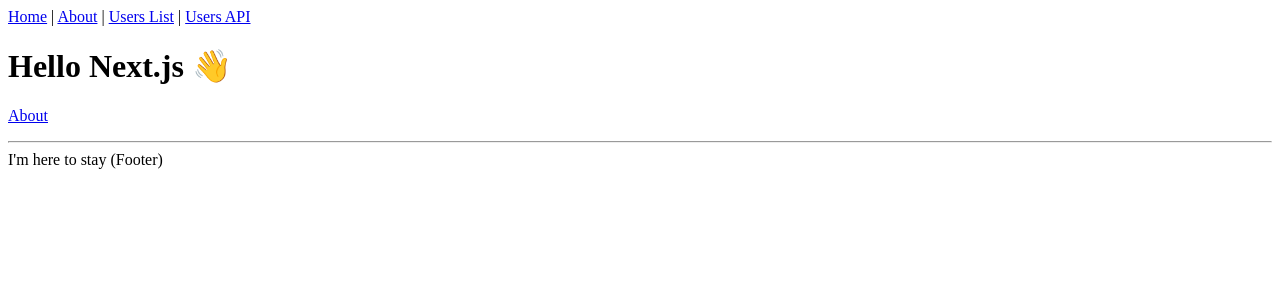
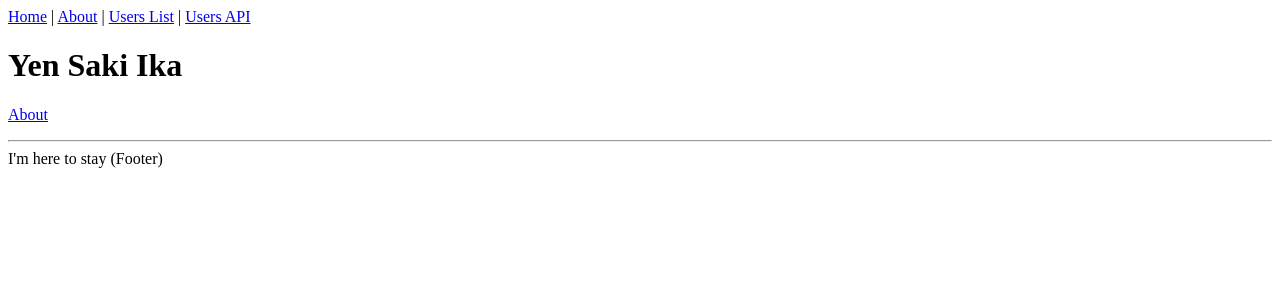
Before and after one commit to yensaki/yen-sakiika, a Next.js app: page / in a window 1280 px wide. Shown: the top 300 px of the page. Built offline with nearby package versions, Linux system fonts and the light colour scheme.

Commit message:
Reword sentense

```diff
--- a/pages/index.tsx
+++ b/pages/index.tsx
@@ -2,8 +2,8 @@
 import Layout from '../components/Layout'
 
 const IndexPage = () => (
-  <Layout title="Home | Next.js + TypeScript Example">
-    <h1>Hello Next.js 👋</h1>
+  <Layout title="Home | Yen Saki Ika">
+    <h1>Yen Saki Ika</h1>
     <p>
       <Link href="/about">
         <a>About</a>
```
